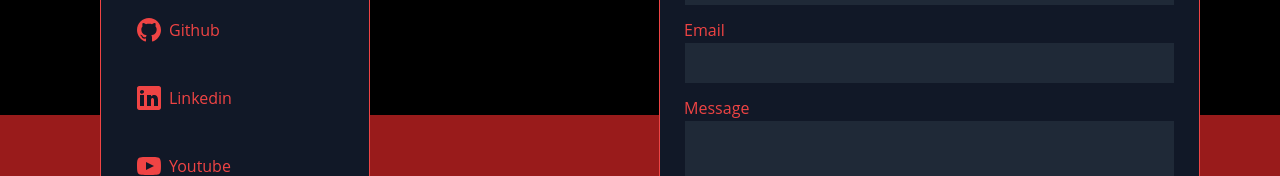
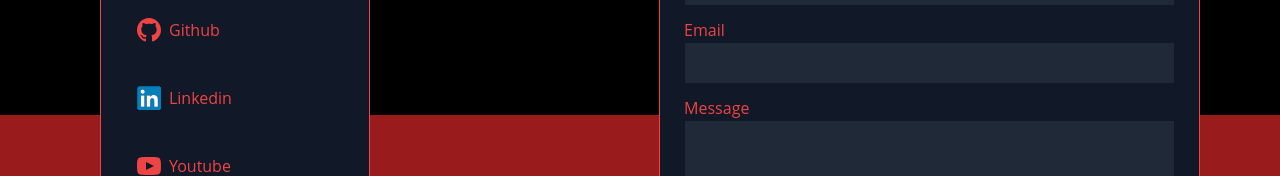
Before and after one commit to CelestialCoyote/react-hercules-chromacove, a React (Create React App) app in the folder frontend/: page /starmachinelamps in a window 1280 px wide. Shown: the part 269-445 px from the top of the page. Built offline with nearby package versions, Linux system fonts and the light colour scheme.

Commit message:
fixed label errors

```diff
--- a/frontend/src/Components/CoveMasterSlider.jsx
+++ b/frontend/src/Components/CoveMasterSlider.jsx
@@ -93,9 +93,9 @@ const CoveMasterSlider = ({ color, rgbChannels, masterValue, setMasterValue, dur
 
 		<div className="flex flex-col items-center w-full">
 
-			<label className="text-red-500 text-xl text-center mt-4">
+			<h3 className="text-red-500 text-xl text-center mt-4">
 				Master / Intensity
-			</label>
+			</h3>
 
 			<div className="flex items-center w-full mt-4 mb-6">
 				<Slider
@@ -123,9 +123,9 @@ const CoveMasterSlider = ({ color, rgbChannels, masterValue, setMasterValue, dur
 					onChange={debounce(handleColorChange)}
 				/>
 
-				<label className="text-red-500 text-lg text-center pl-6">
+				<h3 className="text-red-500 text-lg text-center pl-6">
 					{masterValue.toFixed(3)}
-				</label>
+				</h3>
 
 			</div>
 
--- a/frontend/src/Components/Nav.jsx
+++ b/frontend/src/Components/Nav.jsx
@@ -28,7 +28,7 @@ const Nav = () => {
 				bg-slate-400
 			"
 		>
-            <h1>Name<br></br>Planetarium</h1>
+            <h3>Name<br></br>Planetarium</h3>
             <div
 				className="flex justify-between w-3/4"
 			>
--- a/frontend/src/Components/VCoveSlider.jsx
+++ b/frontend/src/Components/VCoveSlider.jsx
@@ -118,13 +118,13 @@ const VCoveSlider = ({ color, channelState, rgbChannels, setRGBState, masterValu
 				{channelState.name.toUpperCase()} {channelState.value > 0 ? "On" : "Off"}
 			</button>
 
-			<h1
+			<h3
 				className="text-center text-red-500 text-xl py-2 px-2 m-4"
 			>
 				{channelState.name.toUpperCase()}
 				<br />
 				{channelState.value.toFixed(3)}
-			</h1>
+			</h3>
 
 			<Slider
 				sx={{
--- a/frontend/src/pages/StarMachineLamps/StarMachineLamps.jsx
+++ b/frontend/src/pages/StarMachineLamps/StarMachineLamps.jsx
@@ -1,3 +1,6 @@
+import LinkedInLogo from '../../assets/LinkedIn.svg';
+
+
 export default function StarMachineLamps() {
 
 	return (
@@ -26,13 +29,14 @@ export default function StarMachineLamps() {
 
 						<div className="flex flex-col gap-3">
 							<a
-								href="#"
+								href="www.gitub.com"
 								className="flex items-center hover:text-white hover:bg-red-500 p-2"
 							>
 								<svg
 									fill="currentColor"
 									className="w-6 h-6 m-2"
 									xmlns="http://www.w3.org/2000/svg"
+									src="../../assests/"
 									width="24"
 									height="24"
 									viewBox="0 0 24 24"
@@ -42,21 +46,26 @@ export default function StarMachineLamps() {
 								Github
 							</a>
 							<a
-								href="#"
+								href="www.linkedin.com"
 								className="flex items-center hover:text-white hover:bg-red-500 p-2"
 							>
-								<svg
+								{/* <svg
 									fill="currentColor"
 									className="w-6 h-6 m-2"
 									xmlns="http://www.w3.org/2000/svg"
 									viewBox="0 0 24 24"
 								>
 									<path d="M 21.800781 0 L 2.199219 0 C 1 0 0 1 0 2.199219 L 0 21.800781 C 0 23 1 24 2.199219 24 L 21.800781 24 C 23 24 24 23 24 21.800781 L 24 2.199219 C 24 1 23 0 21.800781 0 Z M 7 20 L 3 20 L 3 9 L 7 9 Z M 5 7.699219 C 3.800781 7.699219 3 6.898438 3 5.898438 C 3 4.800781 3.800781 4 5 4 C 6.199219 4 7 4.800781 7 5.800781 C 7 6.898438 6.199219 7.699219 5 7.699219 Z M 21 20 L 17 20 L 17 14 C 17 12.398438 15.898438 12 15.601563 12 C 15.300781 12 14 12.199219 14 14 C 14 14.199219 14 20 14 20 L 10 20 L 10 9 L 14 9 L 14 10.601563 C 14.601563 9.699219 15.601563 9 17.5 9 C 19.398438 9 21 10.5 21 14 Z" />
-								</svg>
+								</svg> */}
+								<img
+									src={LinkedInLogo}
+									className="w-6 h-6 m-2"
+									alt="linkedin logo"
+								/>
 								Linkedin
 							</a>
 							<a
-								href="#"
+								href="www.youtube.com"
 								className="flex items-center hover:text-white hover:bg-red-500 p-2"
 							>
 								<svg
@@ -72,7 +81,7 @@ export default function StarMachineLamps() {
 								Youtube
 							</a>
 							<a
-								href="#"
+								href="www.facebook.com"
 								className="flex items-center hover:text-white hover:bg-red-500 p-2"
 							>
 								<svg
```
Also changed, not shown: frontend/src/assets/LinkedIn.svg (added).
